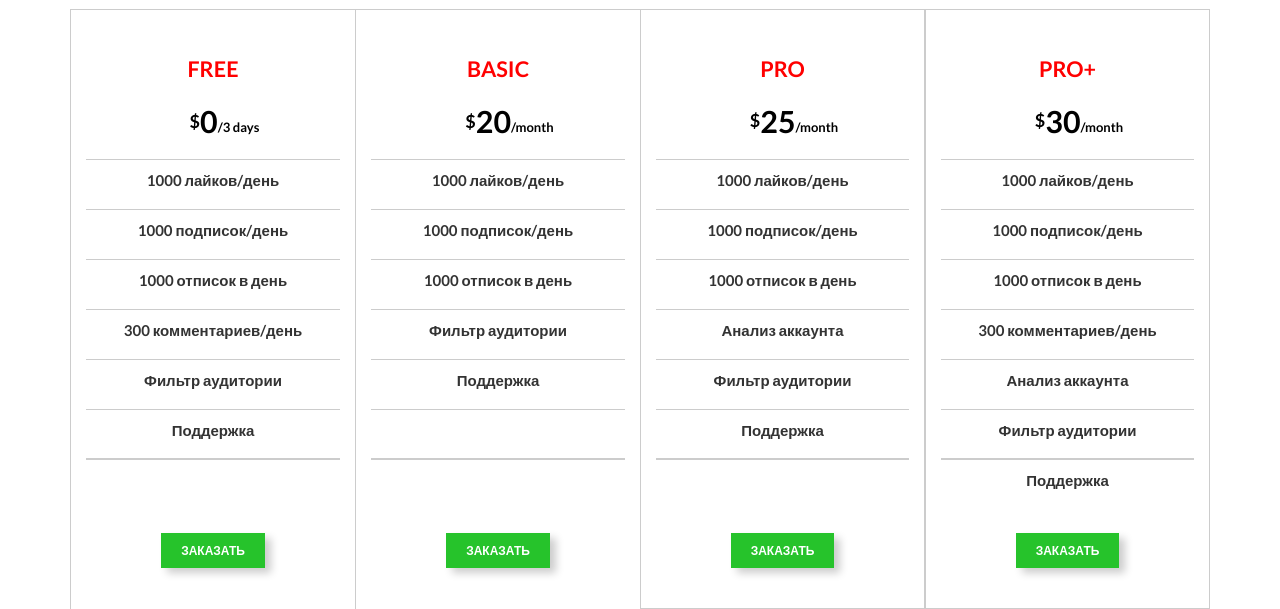
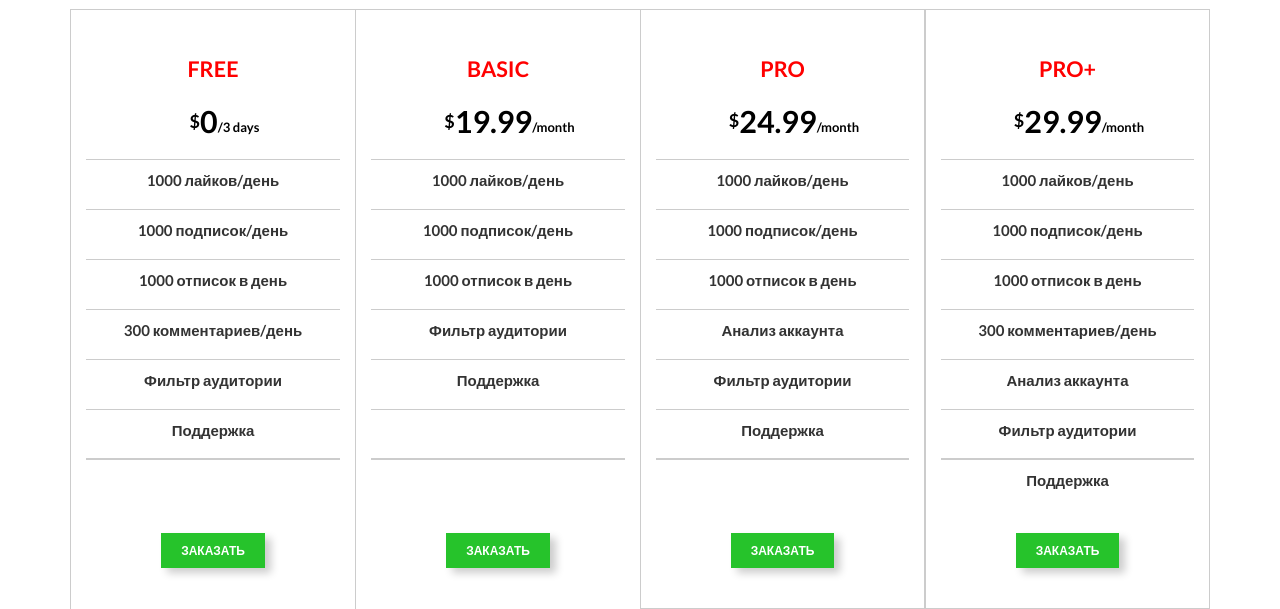
Before and after one commit to alexxxmen/b64, a Python web app: template templates/index.html in a window 1280 px wide. Shown: the part 2595-3204 px from the top of the page. Run offline with Jinja, Linux system fonts and the light colour scheme; the template is opened without the code that fills it, so the values that code supplies are empty.

Commit message:
upd service amounts

```diff
--- a/templates/index.html
+++ b/templates/index.html
@@ -357,7 +357,7 @@
         <div class="price-one">
           <h4>BASIC</h4>
           <span></span>
-          <h6><sup>$</sup>20<sub>/month</sub></h6>
+          <h6><sup>$</sup>19.99<sub>/month</sub></h6>
           <p>1000 лайков/день</p>
           <p>1000 подписок/день</p>
           <p>1000 отписок в день</p>
@@ -374,7 +374,7 @@
         <div class="price-one">
           <h4>PRO</h4>
           <span></span>
-          <h6><sup>$</sup>25<sub>/month</sub></h6>
+          <h6><sup>$</sup>24.99<sub>/month</sub></h6>
           <p>1000 лайков/день</p>
           <p>1000 подписок/день</p>
           <p>1000 отписок в день</p>
@@ -391,7 +391,7 @@
         <div class="price-one">
           <h4>PRO+</h4>
           <span></span>
-          <h6><sup>$</sup>30<sub>/month</sub></h6>
+          <h6><sup>$</sup>29.99<sub>/month</sub></h6>
           <p>1000 лайков/день</p>
           <p>1000 подписок/день</p>
           <p>1000 отписок в день</p>
```
